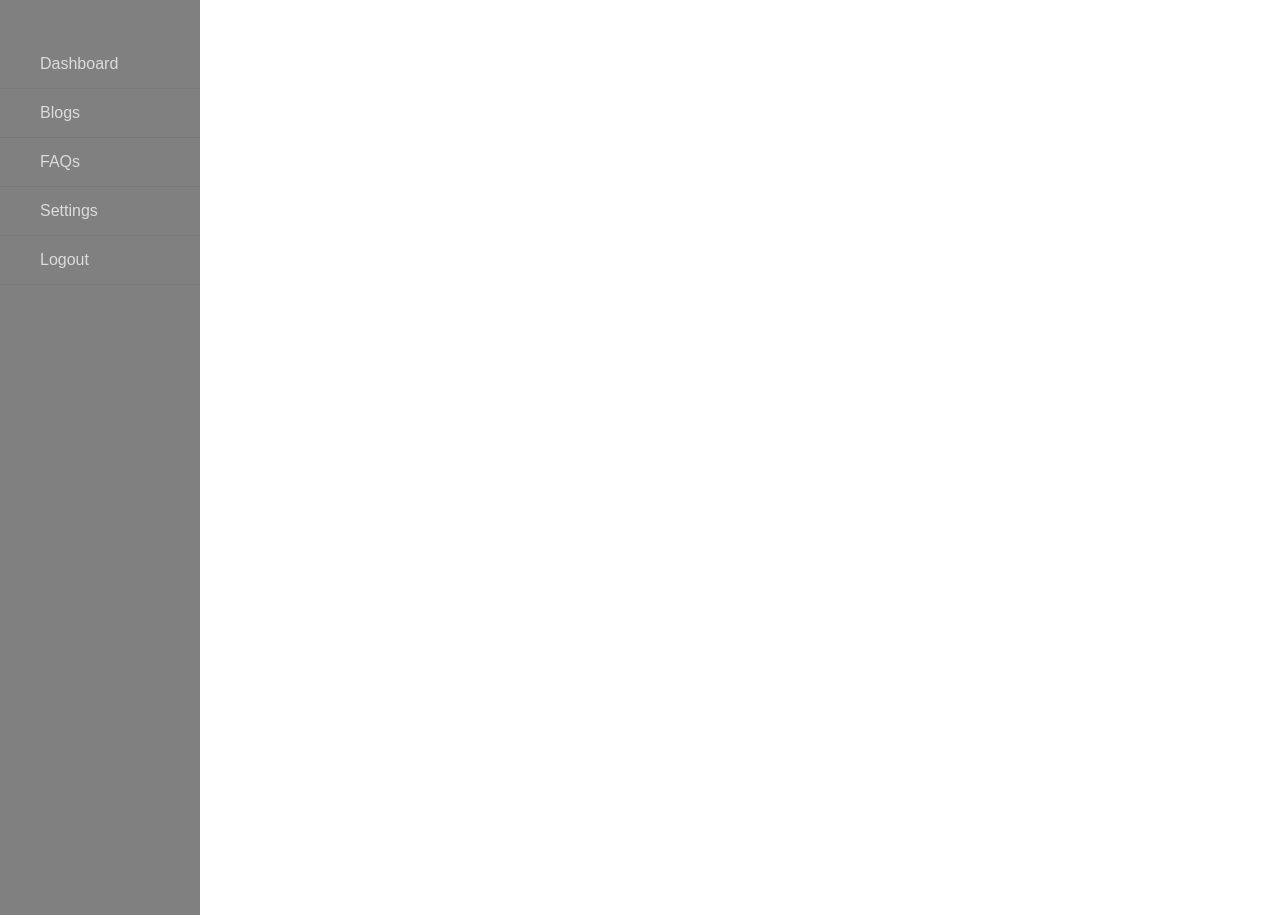
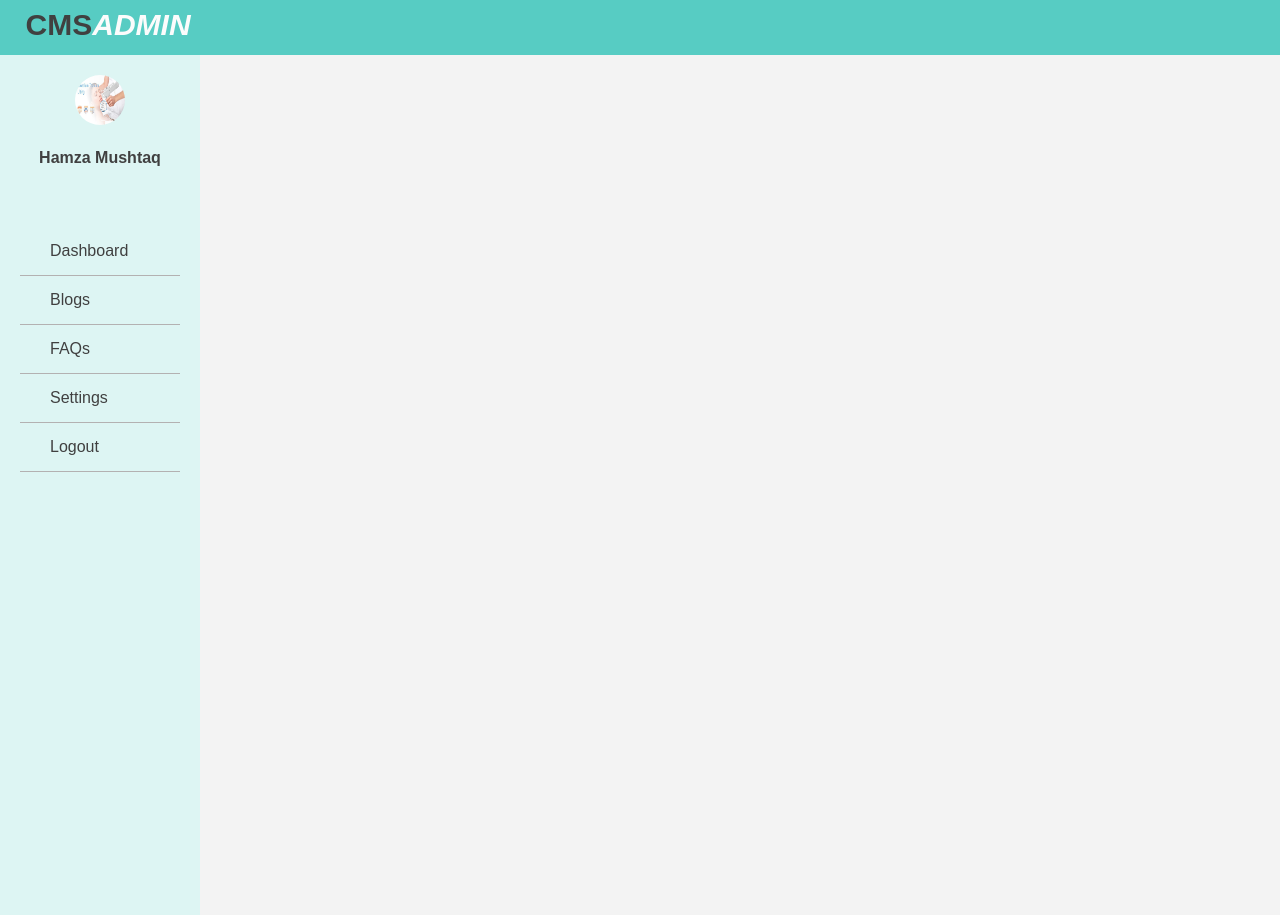
Before and after one commit to hmushtaq786/DrImranWebsite, a PHP site: page /CMS/sidebar.html in a window 1280 px wide. Run offline with PHP 8.4, Linux system fonts and the light colour scheme.

Commit message:
newfiles

```diff
--- a/CMS/css/sidebar.css
+++ b/CMS/css/sidebar.css
@@ -4,21 +4,95 @@
     font-family: sans-serif;
 }
 
+#mainwindow {
+    position: fixed;
+    width: 100%;
+    height: 100%;
+    margin-left: 200px;
+    margin-top: 55px;
+    background: #f3f3f3;
+}
+
+#navbar {
+    position: fixed;
+    width: 100%;
+    height: 55px;
+    background: #57ccc3;
+}
+
 #sidebar {
     position: fixed;
+    margin-top: 55px;
     width: 200px;
     height: 100%;
-    background: gray;
+    background: rgba(87, 204, 195, 0.2);
 }
 
-#sidebar ul li {
-    color: rgba(230, 230, 230, 0.9);
+#side-items ul li {
+    /*border: 1px solid rgba(100, 100, 100, 0.9);*/
+    color: #404040;
     list-style: none;
-    padding: 15px 10px;
-    border-bottom: 1px solid rgba(100, 100, 100, 0.3);
-    padding-left: 20%;
+    padding: 15px 15px 15px 15%;
+    margin-left: 10%;
+    margin-right: 10%;
+    border-bottom: 1px solid #b3b1b1;
 }
 
-#sidebar ul {
-    padding-top: 20%;
+#side-items ul li:hover {
+    color: #57ccc3;
+    cursor: pointer;
+    border-bottom: 1px solid #57ccc3;
 }
+
+#profile-tab ul li div span:hover {
+    color: #57ccc3;
+    cursor: pointer;
+}
+
+#side-items ul {
+    padding-top: 30%;
+}
+
+#profile-tab {
+    color: #404040;
+}
+
+#avatar img {
+    padding-top: 10%;
+    padding-right: 35%;
+    padding-left: 35%;
+    padding-bottom: 10%;
+    border-radius: 100%;
+    width: 50px;
+    height: 50px;
+}
+
+#navbar div #span1 {
+    font-size: 30px;
+    font-weight: 700;
+    font-family: Montserrat, sans-serif;
+    line-height: 23px;
+    color: #404040;
+    padding-left: 2%;
+}
+
+#navbar div #span2:hover {
+    letter-spacing: 5px;
+}
+
+#navbar div {
+    padding-top: 1%;
+}
+
+#navbar div:hover {
+    cursor: pointer;
+}
+
+#navbar div #span2 {
+    font-size: 30px;
+    font-weight: 700;
+    font-style: italic;
+    font-family: Montserrat, sans-serif;
+    line-height: 23px;
+    color: #fcfcfc;
+}
--- a/CMS/sidebar.html
+++ b/CMS/sidebar.html
@@ -10,12 +10,28 @@
 </head>
 
 <body>
+
+    <!--Navigation bar div-->
+    <div id="navbar">
+        <div><span id="span1">CMS</span><span id="span2">ADMIN</span></div>
+    </div>
+
+    <!--sidebar bar div-->
     <div id="sidebar">
-        <div class="toggle-btn">
-            <span></span>
-            <span></span>
-            <span></span>
+        <!--profiletab in sidebar div-->
+        <div id="profile-tab">
+            <ul>
+                <li>
+                    <div id="avatar" align="center">
+                        <img src="../images/b1.jpg" alt="">
+                        <span><strong>Hamza Mushtaq</strong></span>
                     </div>
+                </li>
+            </ul>
+        </div>
+
+        <!--sideitems in sidebar div-->
+        <div id="side-items">
             <ul>
                 <li>Dashboard</li>
                 <li>Blogs</li>
@@ -23,8 +39,14 @@
                 <li>Settings</li>
                 <li>Logout</li>
             </ul>
+        </div>
+    </div>
+
+    <!--Main Working area-->
+    <div id="mainwindow">
 
     </div>
+
 </body>
 
 </html>
```
Also changed, not shown: include/analytics.php (added, +10 -0 lines). Lines whose indentation alone changed are shown as unchanged.
